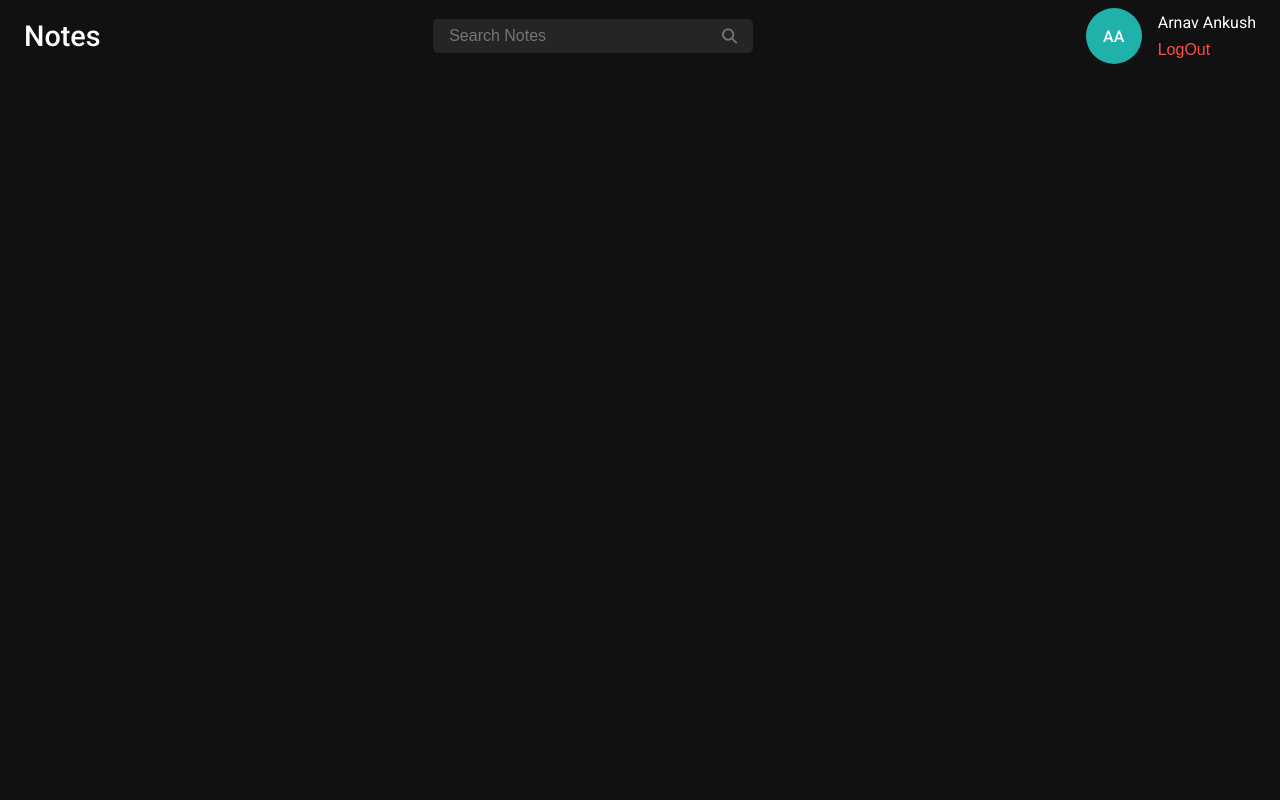
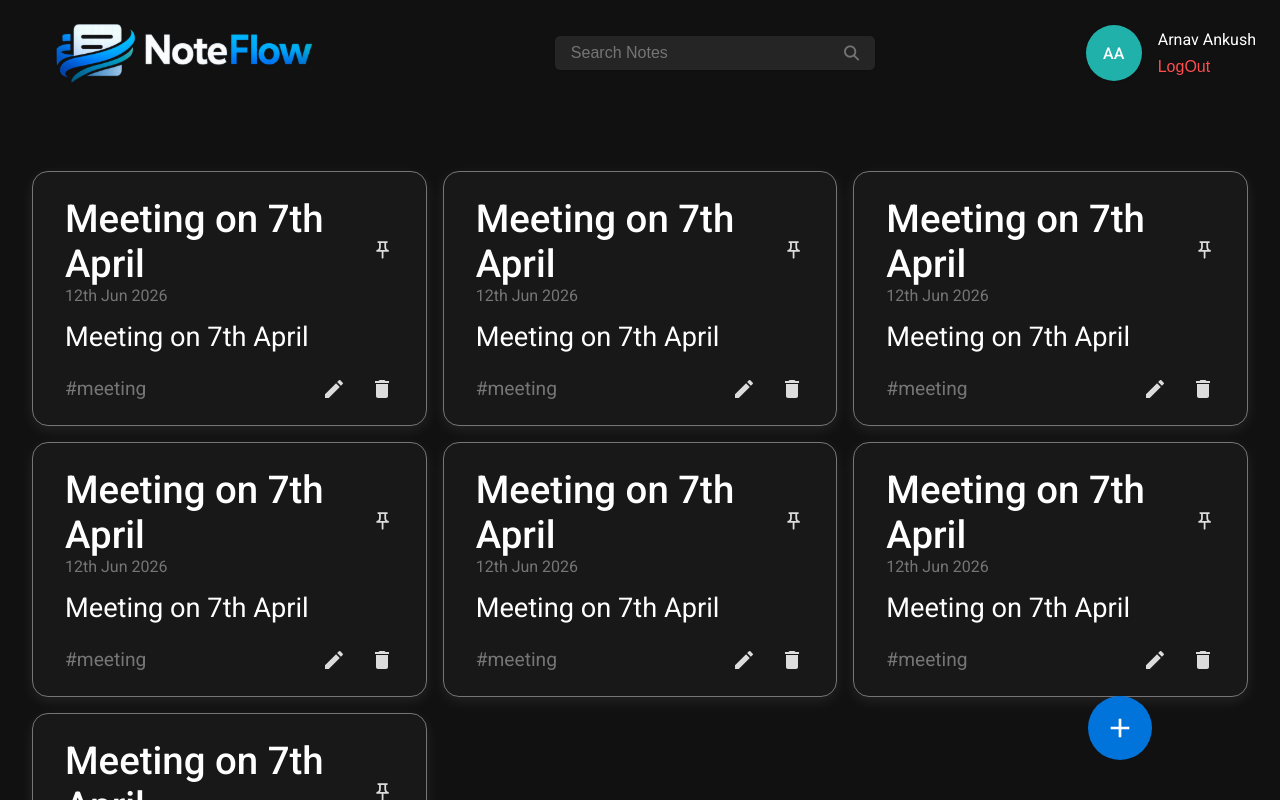
Before and after one commit to ArnavAnkush/Notes-APP, a React (Vite) app in the folder frontend/notes-app/: page /dashboard in a window 1280 px wide. Built offline with nearby package versions, Linux system fonts and the light colour scheme.

Commit message:
Creating Note Card

```diff
--- /dev/null
+++ b/frontend/notes-app/src/components/Cards/NoteCard/NoteCard.jsx
@@ -0,0 +1,47 @@
+import React from "react";
+import { MdOutlinePushPin } from "react-icons/md";
+import { MdCreate, MdDelete } from "react-icons/md";
+import "./NoteCard.scss";
+
+const NoteCard = ({
+  title,
+  date,
+  content,
+  tags,
+  isPinned,
+  onEdit,
+  onDelete,
+  onPinNote,
+}) => {
+  return (
+    <div className="note-card">
+      {/* Header */}
+      <div className="card-header">
+        <div className="card-title-section">
+          <h6 className="card-title">{title}</h6>
+          <span className="card-date">{date}</span>
+        </div>
+
+        <MdOutlinePushPin
+          className={`pin icon-btn ${isPinned ? "text-blue" : "text-sec"}`}
+          onClick={onPinNote}
+        />
+      </div>
+
+      {/* Content */}
+      <p className="card-content">{content?.slice(0, 60)}</p>
+
+      {/* Footer */}
+      <div className="card-footer">
+        <div className="card-tags">{tags}</div>
+
+        <div className="card-actions">
+          <MdCreate className=" icon-btn edit" onClick={onEdit} />
+          <MdDelete className="icon-btn delete" onClick={onDelete} />
+        </div>
+      </div>
+    </div>
+  );
+};
+
+export default NoteCard;
--- /dev/null
+++ b/frontend/notes-app/src/components/Cards/NoteCard/NoteCard.scss
@@ -0,0 +1,107 @@
+$text-lgt-gray: #757575;
+$sec: #181818;
+$tri: #252525;
+$blue: #0174dc;
+
+.note-card {
+  border: 1px solid $text-lgt-gray;
+  border-radius: 1rem;
+  background-color: $sec;
+  padding: 1.5rem 2rem;
+  cursor: pointer;
+
+  // soft white glow
+  box-shadow: 0 4px 14px rgba(255, 255, 255, 0.08);
+
+  transition: all 0.2s ease-in-out;
+
+  &:hover {
+    box-shadow: 0 8px 22px rgba(255, 255, 255, 0.16);
+    transform: translateY(-2px);
+  }
+}
+
+.card-header {
+  display: flex;
+  align-items: center;
+  justify-content: space-between;
+}
+
+.card-title {
+  font-size: 2.4rem;
+  font-weight: 500;
+}
+
+.card-content {
+  margin-top: 1rem;
+  font-size: 1.7rem;
+  display: flex;
+  align-items: center;
+  justify-content: space-between;
+  margin-top: 1rem;
+}
+
+.card-date {
+  font-size: 1rem;
+  color: $text-lgt-gray;
+}
+
+.card-tags {
+  font-size: 1.2rem;
+  color: $text-lgt-gray;
+  display: flex;
+  align-items: center;
+  justify-content: space-between;
+  margin-top: 1rem;
+}
+
+.card-footer {
+  display: flex;
+  align-items: center;
+  justify-content: space-between;
+}
+
+.card-actions {
+  display: flex;
+  align-items: center;
+  gap: 1.5rem;
+  margin-top: 1rem;
+}
+
+.icon-btn {
+  cursor: pointer;
+  font-size: 1.5rem;
+
+  display: inline-flex;
+  align-items: center;
+  justify-content: center;
+
+  transform: scale(1);
+  opacity: 0.85;
+
+  transition:
+    transform 0.2s cubic-bezier(0.34, 1.56, 0.64, 1),
+    opacity 0.2s ease;
+
+  &:hover {
+    transform: scale(1.2);
+    opacity: 1;
+  }
+
+  &:active {
+    transform: scale(0.92);
+    transition-duration: 0.08s;
+  }
+}
+
+.edit:hover {
+  color: rgb(6, 231, 6);
+}
+
+.delete:hover {
+  color: rgb(252, 0, 0);
+}
+
+.pin:hover {
+  color: $blue;
+}
--- a/frontend/notes-app/src/components/Cards/ProfileInfo.jsx
+++ b/frontend/notes-app/src/components/Cards/ProfileInfo/ProfileInfo.jsx
@@ -1,6 +1,6 @@
 import React from "react";
 import "./ProfileInfo.scss";
-import { getInitials } from "../../utils/helper";
+import { getInitials } from "../../../utils/helper";
 
 const ProfileInfo = ({ onLogout }) => {
   return (
--- a/frontend/notes-app/src/components/Navbar/Navbar.jsx
+++ b/frontend/notes-app/src/components/Navbar/Navbar.jsx
@@ -1,8 +1,9 @@
 import React, { useState } from "react";
 import "./Navbar.scss";
-import ProfileInfo from "../Cards/ProfileInfo";
+import ProfileInfo from "../Cards/ProfileInfo/ProfileInfo";
 import { useNavigate } from "react-router-dom";
 import SearchBar from "../Input/SearchBar/SearchBar";
+import logo from "../../../public/Untitled.svg";
 
 const Navbar = () => {
   const [searchQuery, setSearchQuery] = useState("");
@@ -18,7 +19,7 @@ const Navbar = () => {
   };
   return (
     <div className="nav-container">
-      <h2>Notes</h2>
+      <img src={logo} alt="" onClick={() => navigate("/dashboard")} />
 
       <SearchBar
         value={searchQuery}
--- a/frontend/notes-app/src/components/Navbar/Navbar.scss
+++ b/frontend/notes-app/src/components/Navbar/Navbar.scss
@@ -6,6 +6,12 @@
   background-color: transparent;
   filter: drop-shadow(0rem 0.0625rem 0.0625rem rgba(0, 0, 0, 0.1));
 
+  img {
+    width: 20rem;
+    padding: 1rem 2rem;
+    cursor: pointer;
+  }
+
   h2 {
     font-size: 1.8rem;
     font-weight: 500;
--- /dev/null
+++ b/frontend/notes-app/src/pages/Home/EditNotes.jsx
@@ -0,0 +1,7 @@
+import React from "react";
+
+const EditNotes = () => {
+  return <div>EditNotes</div>;
+};
+
+export default EditNotes;
--- a/frontend/notes-app/src/pages/Home/Home.jsx
+++ b/frontend/notes-app/src/pages/Home/Home.jsx
@@ -1,10 +1,94 @@
 import React from "react";
 import Navbar from "../../components/Navbar/Navbar";
+import NoteCard from "../../components/Cards/NoteCard/NoteCard";
+import "./Home.scss";
+import { MdAdd } from "react-icons/md";
+import EditNotes from "./EditNotes";
 
 const Home = () => {
   return (
     <>
       <Navbar />
+      <div className="card-container">
+        <div className="grid-container">
+          <NoteCard
+            title="Meeting on 7th April"
+            date="12th Jun 2026"
+            content="Meeting on 7th April"
+            tags="#meeting"
+            isPinned={true}
+            onEdit={() => {}}
+            onDelete={() => {}}
+            onPinNote={() => {}}
+          />
+          <NoteCard
+            title="Meeting on 7th April"
+            date="12th Jun 2026"
+            content="Meeting on 7th April"
+            tags="#meeting"
+            isPinned={true}
+            onEdit={() => {}}
+            onDelete={() => {}}
+            onPinNote={() => {}}
+          />
+          <NoteCard
+            title="Meeting on 7th April"
+            date="12th Jun 2026"
+            content="Meeting on 7th April"
+            tags="#meeting"
+            isPinned={true}
+            onEdit={() => {}}
+            onDelete={() => {}}
+            onPinNote={() => {}}
+          />
+          <NoteCard
+            title="Meeting on 7th April"
+            date="12th Jun 2026"
+            content="Meeting on 7th April"
+            tags="#meeting"
+            isPinned={true}
+            onEdit={() => {}}
+            onDelete={() => {}}
+            onPinNote={() => {}}
+          />
+          <NoteCard
+            title="Meeting on 7th April"
+            date="12th Jun 2026"
+            content="Meeting on 7th April"
+            tags="#meeting"
+            isPinned={true}
+            onEdit={() => {}}
+            onDelete={() => {}}
+            onPinNote={() => {}}
+          />
+          <NoteCard
+            title="Meeting on 7th April"
+            date="12th Jun 2026"
+            content="Meeting on 7th April"
+            tags="#meeting"
+            isPinned={true}
+            onEdit={() => {}}
+            onDelete={() => {}}
+            onPinNote={() => {}}
+          />
+          <NoteCard
+            title="Meeting on 7th April"
+            date="12th Jun 2026"
+            content="Meeting on 7th April"
+            tags="#meeting"
+            isPinned={true}
+            onEdit={() => {}}
+            onDelete={() => {}}
+            onPinNote={() => {}}
+          />
+        </div>
+      </div>
+
+      <button className="add-cont" onClick={() => {}}>
+        <MdAdd className="add" />
+      </button>
+
+      <EditNotes />
     </>
   );
 };
--- /dev/null
+++ b/frontend/notes-app/src/pages/Home/Home.scss
@@ -0,0 +1,58 @@
+@import url("https://fonts.googleapis.com/css2?family=Montserrat:ital,wght@0,100..900;1,100..900&display=swap");
+
+$blue: #0174dc;
+
+.card-container {
+  margin-left: auto;
+  margin-right: auto;
+  // background-color: red;
+  padding: 2rem;
+}
+
+.grid-container {
+  display: grid;
+  grid-template-columns: repeat(3, 1fr);
+  gap: 1rem;
+  margin-top: 2rem;
+}
+
+.add-cont {
+  width: 4rem;
+  height: 4rem;
+
+  display: flex;
+  align-items: center;
+  justify-content: center;
+
+  border-radius: 50%;
+  background-color: $blue;
+
+  position: absolute;
+  bottom: 5%;
+  right: 10%;
+
+  box-shadow: 0 0 0 rgba(0, 0, 0, 0);
+
+  transform: scale(1) rotate(0deg);
+  transition:
+    transform 0.25s ease,
+    background-color 0.25s ease,
+    box-shadow 0.25s ease;
+
+  &:hover {
+    background-color: #006bc8;
+    transform: scale(1.15) rotate(90deg);
+    box-shadow:
+      0 0 12px rgba(0, 140, 255, 0.45),
+      0 0 30px rgba(0, 140, 255, 0.25);
+  }
+
+  &:active {
+    transform: scale(0.95) rotate(90deg);
+  }
+}
+
+.add {
+  font-size: 2rem;
+  color: white;
+}
```
Also changed, not shown: frontend/notes-app/public/Untitled.svg (added), frontend/notes-app/src/components/Cards/ProfileInfo/ProfileInfo.scss (renamed from frontend/notes-app/src/components/Cards/ProfileInfo.scss).
